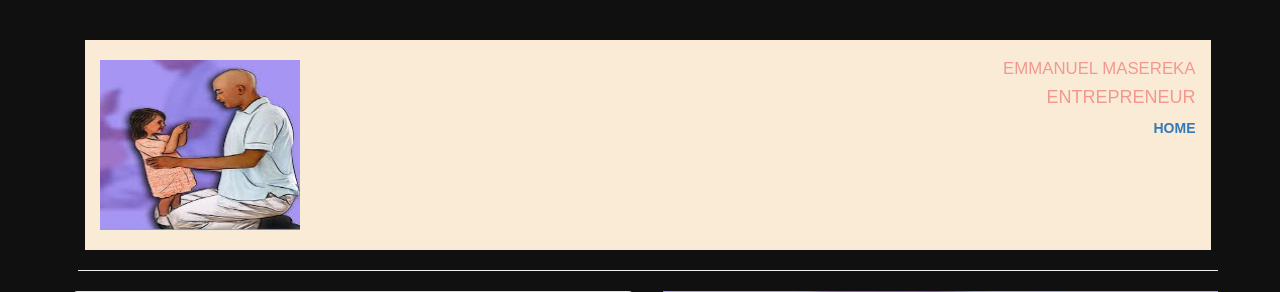
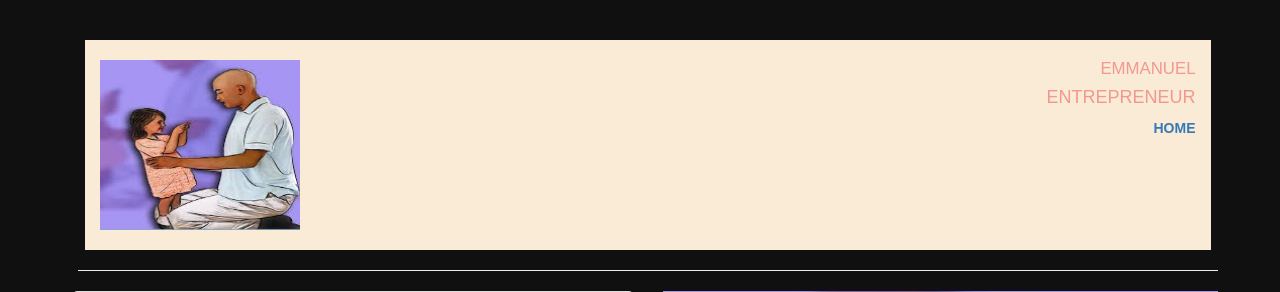
Before and after one commit to patrickbahitya/beginners-website, a PHP site: page /father_page.php in a window 1280 px wide. Shown: the top 292 px of the page. Run offline with PHP 8.4, Linux system fonts and the light colour scheme; some libraries are stand-ins or nearby versions.

Commit message:
Update father_page.php

```diff
--- a/father_page.php
+++ b/father_page.php
@@ -23,7 +23,7 @@
         </div>
 
         <div class="col-md-6  text-uppercase text-right" >
-            <h2 class="title-super">Emmanuel MASEREKA</h2>
+            <h2 class="title-super">Emmanuel</h2>
 
 
             <h4>ENTREPRENEUR</h4>
```
